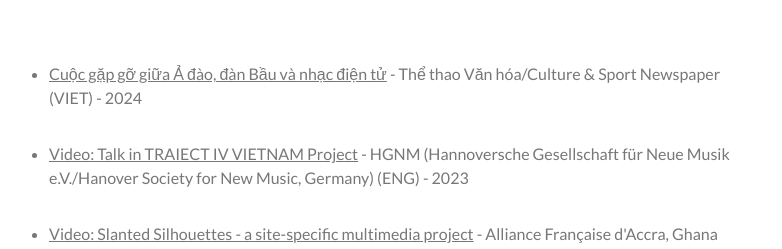
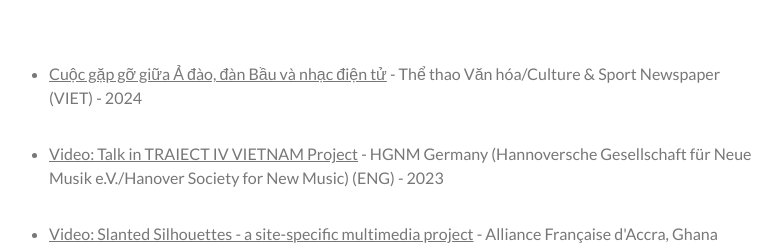
Before and after one commit to leesontungggg/luonghuetrinh, a Next.js app: page / in a window 1280 px wide. Shown: the part 5280-5529 px from the top of the page, without its empty margins (239-1021 px from the left). Built offline with nearby package versions, Linux system fonts and the light colour scheme.

Commit message:
interview

```diff
--- a/components/interview.tsx
+++ b/components/interview.tsx
@@ -35,8 +35,8 @@ const Interview = () => {
           >
             Video: Talk in TRAIECT IV VIETNAM Project
           </a>{" "}
-          - HGNM (Hannoversche Gesellschaft für Neue Musik e.V./Hanover Society
-          for New Music, Germany) (ENG) - 2023{" "}
+          - HGNM Germany (Hannoversche Gesellschaft für Neue Musik e.V./Hanover Society
+          for New Music) (ENG) - 2023{" "}
         </li>
         <li
           className="list-disc py-4"
```
